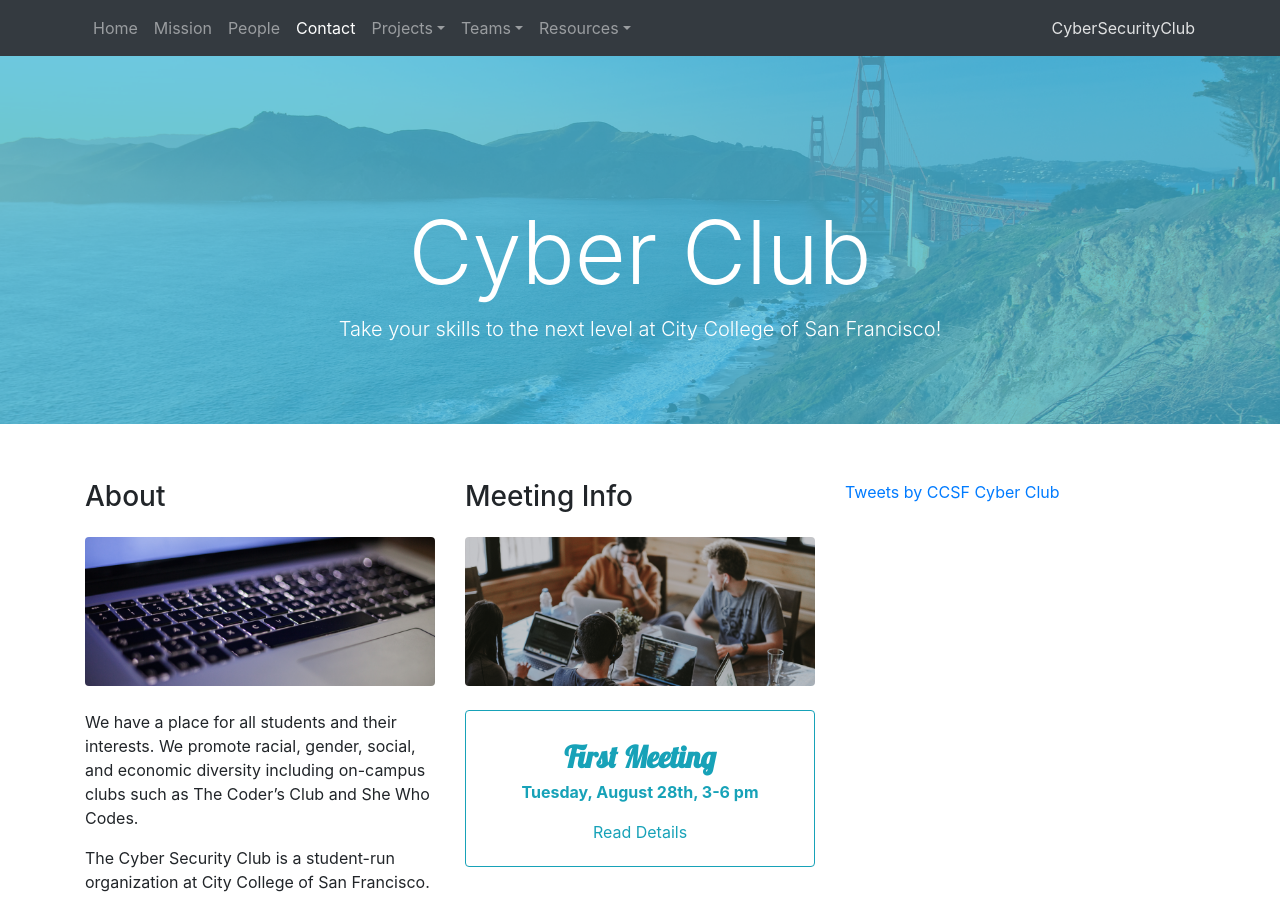
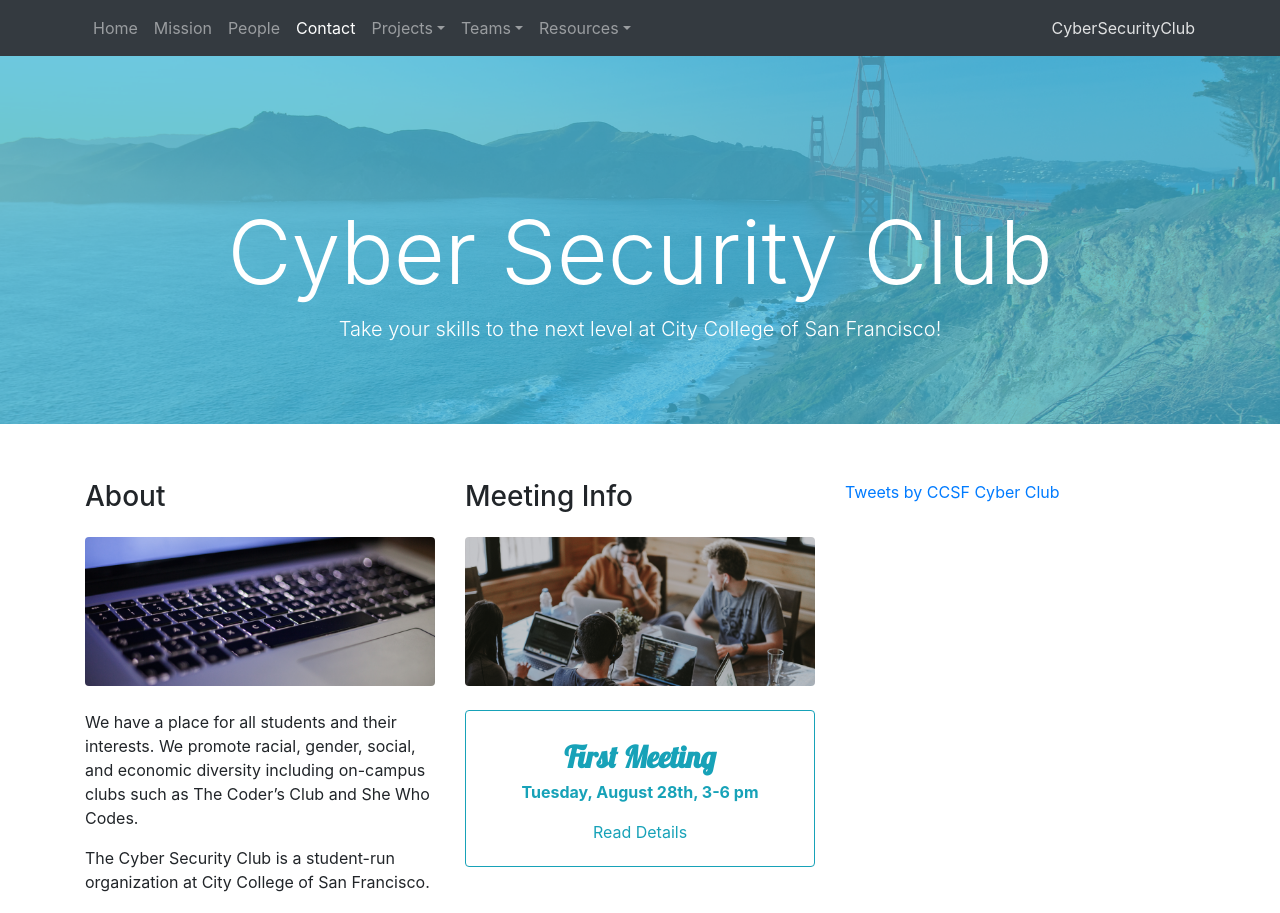
Before and after one commit to CyberSecurityClub/cyber-club, a plain HTML site: page index.html in a window 1280 px wide. Shown: the top 913 px of the page. Drawn offline with nearby package versions, Linux system fonts and the light colour scheme.

Commit message:
Reverting Title Changes

```diff
--- a/index.html
+++ b/index.html
@@ -2,7 +2,7 @@
 <html lang="en">
 
 <head>
-  <title>Cyber Club</title>
+  <title>Cyber Security Club</title>
   <!-- Required meta tags -->
   <meta charset="utf-8" />
   <meta name="viewport" content="width=device-width, initial-scale=1, shrink-to-fit=no">
@@ -77,7 +77,7 @@
   <!-- JUMBOTRON -->
   <div class="jumbotron jumbotron-home jumbotron-fluid bg-info text-white">
     <div class="container text-sm-center">
-      <h1 class="display-2">Cyber Club</h1>
+      <h1 class="display-2">Cyber Security Club</h1>
       <p class="lead">Take your skills to the next level at City College of San Francisco!</p>
     </div>
   </div>
```
